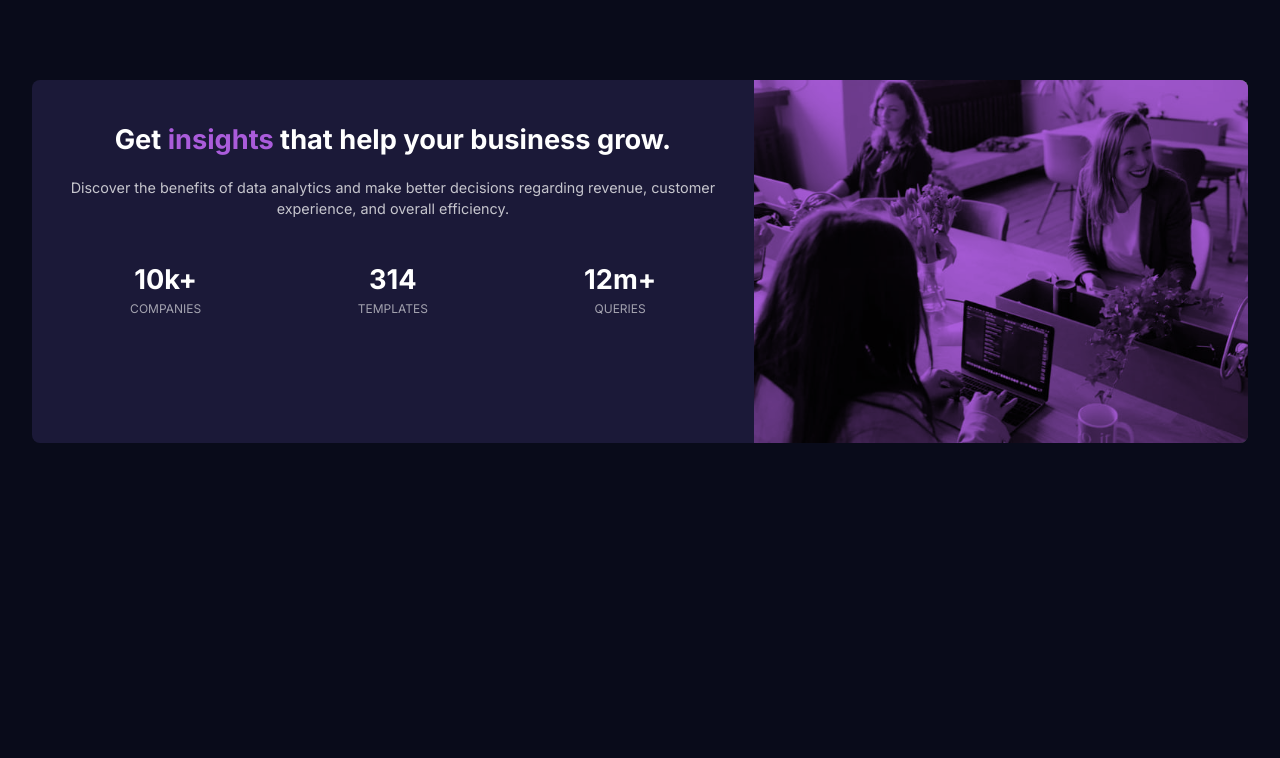
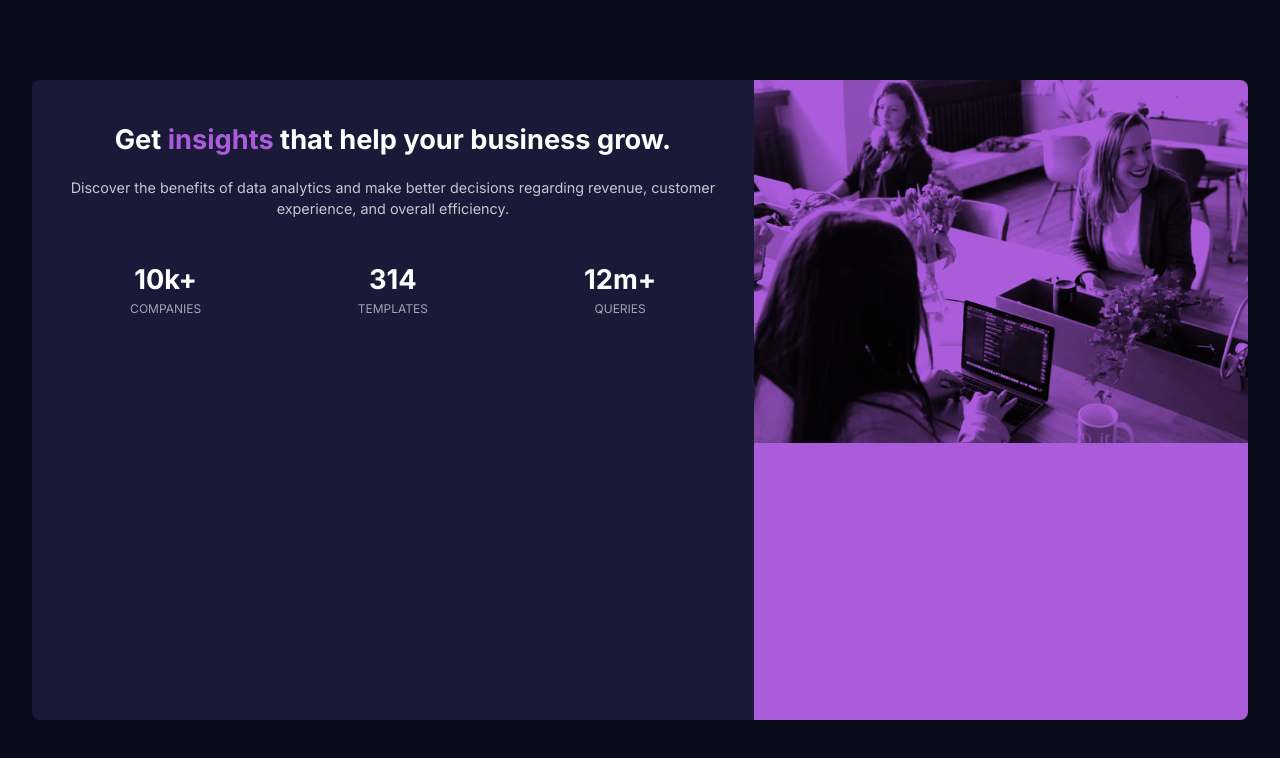
Before and after one commit to JustinByrne/FM-Stats-preview-card-component, a website: page index.html in a window 1280 px wide. Drawn offline with Linux system fonts and the light colour scheme.

Commit message:
Fixed image colour

```diff
--- a/index.html
+++ b/index.html
@@ -11,11 +11,10 @@
   <link href="https://fonts.googleapis.com/css2?family=Inter:wght@400;700&family=Lexend+Deca&display=swap" rel="stylesheet">
 </head>
 <body class="bg-darkBlue">
-  <div class="relative px-8 py-20 flex justify-center h-auto">
-    <div class="bg-desaturatedBlue text-white rounded-lg overflow-hidden w-full flex flex-col lg:flex-row-reverse">
-      <div class="relative">
-        <div class="absolute top-0 bottom-0 left-0 right-0 bg-accent mix-blend-multiply"></div>
-        <img class="" src="./images/image-header-mobile.jpg">
+  <div class="relative px-8 py-20 flex justify-center content-center h-auto lg:h-screen">
+    <div class="bg-desaturatedBlue text-white rounded-lg overflow-hidden w-full h-auto flex flex-col lg:flex-row-reverse">
+      <div class="bg-accent">
+        <img class="brightness-130 mix-blend-multiply" src="./images/image-header-mobile.jpg">
       </div>
       <div class="flex flex-col space-y-4 px-7 py-10">
         <h1 class="text-2.5xl font-bold text-center font-inter">
--- a/tailwind.config.js
+++ b/tailwind.config.js
@@ -13,12 +13,14 @@ module.exports = {
       fontFamily: {
         inter: 'Inter, sans-serif',
         deca: 'Lexend Deca, sans-serif',
-
       },
       colors: {
         darkBlue: "hsl(233, 47%, 7%)",
         desaturatedBlue: "hsl(244, 38%, 16%)",
         accent: "hsl(277, 64%, 61%)",
+      },
+      brightness: {
+        '130': '1.3',
       },
     },
   },
```
Also changed, not shown: tailwind.css.
